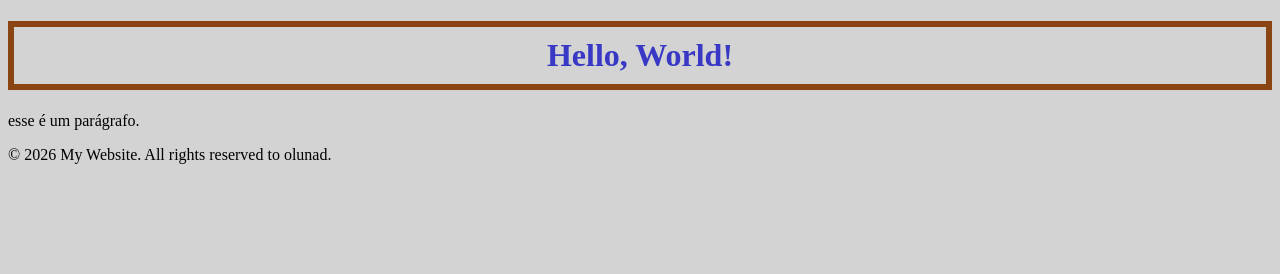
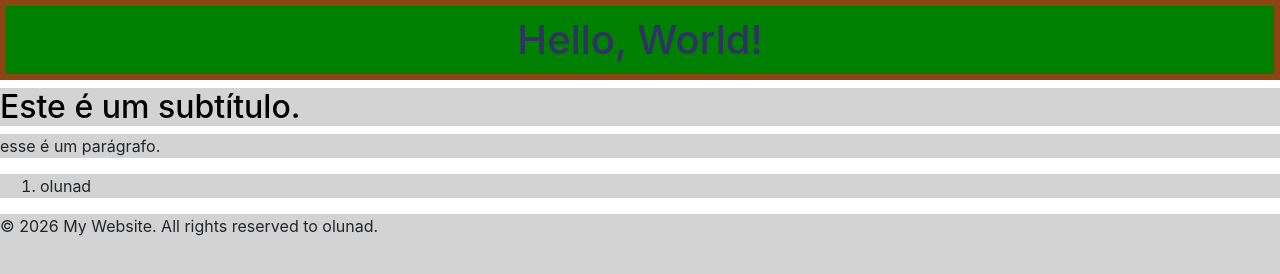
Before and after one commit to olunad-games/olinadaulas, a plain HTML site: page trabalhoscc/co.html in a window 1280 px wide. Drawn offline with nearby package versions, Linux system fonts and the light colour scheme.

Commit message:
Add files via upload

```diff
--- a/trabalhoscc/co.css
+++ b/trabalhoscc/co.css
@@ -2,8 +2,15 @@
 
 
 h1{
-    color: rgb(56, 56, 197);
+    color: rgb(49, 49, 102);
     border: 6px solid saddlebrown ;
     padding: 10px;
-    text-align:center
+    text-align:center;
+    background-color: green;
+
+    ;
 }
+h2{
+    color:black;
+    text-align: left;
+}
--- a/trabalhoscc/co.html
+++ b/trabalhoscc/co.html
@@ -1,14 +1,22 @@
 <!DOCTYPE html>
-<html lang="en">
+<html lang="pt-br">
 <head>
     <meta charset="UTF-8">
+    <script src = "funcoes.js"></script>
     <meta name="viewport" content="width=device-width, initial-scale=1.0">
     <link rel="stylesheet" href="co.css">
+    <link href="https://cdn.jsdelivr.net/npm/bootstrap@6.0.0-alpha.1/dist/css/bootstrap.min.css" rel="stylesheet" integrity="sha384-B/GM4XqrwHnWXNOWMbloTmrYXZg10cakYGmpfsR/bbzQ6JAJI4ihuyADKLnBgrCe" crossorigin="anonymous">
+<script type="module" src="https://cdn.jsdelivr.net/npm/bootstrap@6.0.0-alpha.1/dist/js/bootstrap.bundle.min.js" integrity="sha384-1a/pXj49ZQ1aHEmrJ+gMw1otqoVsYwlEnlD8mIfY2TV03r20Y0CN7uqx1tQogjPL" crossorigin="anonymous"></script>
     <title>teste</title>
 </head>
 <body>
     <h1>Hello, World!</h1>
+    <h2>Este é um subtítulo.</h2>
     <p> esse é um parágrafo.</p>
+
+    <ol>
+        <li>olunad</li>
+    </ol>
 </body>
 <footer>
     <p>&copy; 2026 My Website. All rights reserved to olunad.</p>
```
